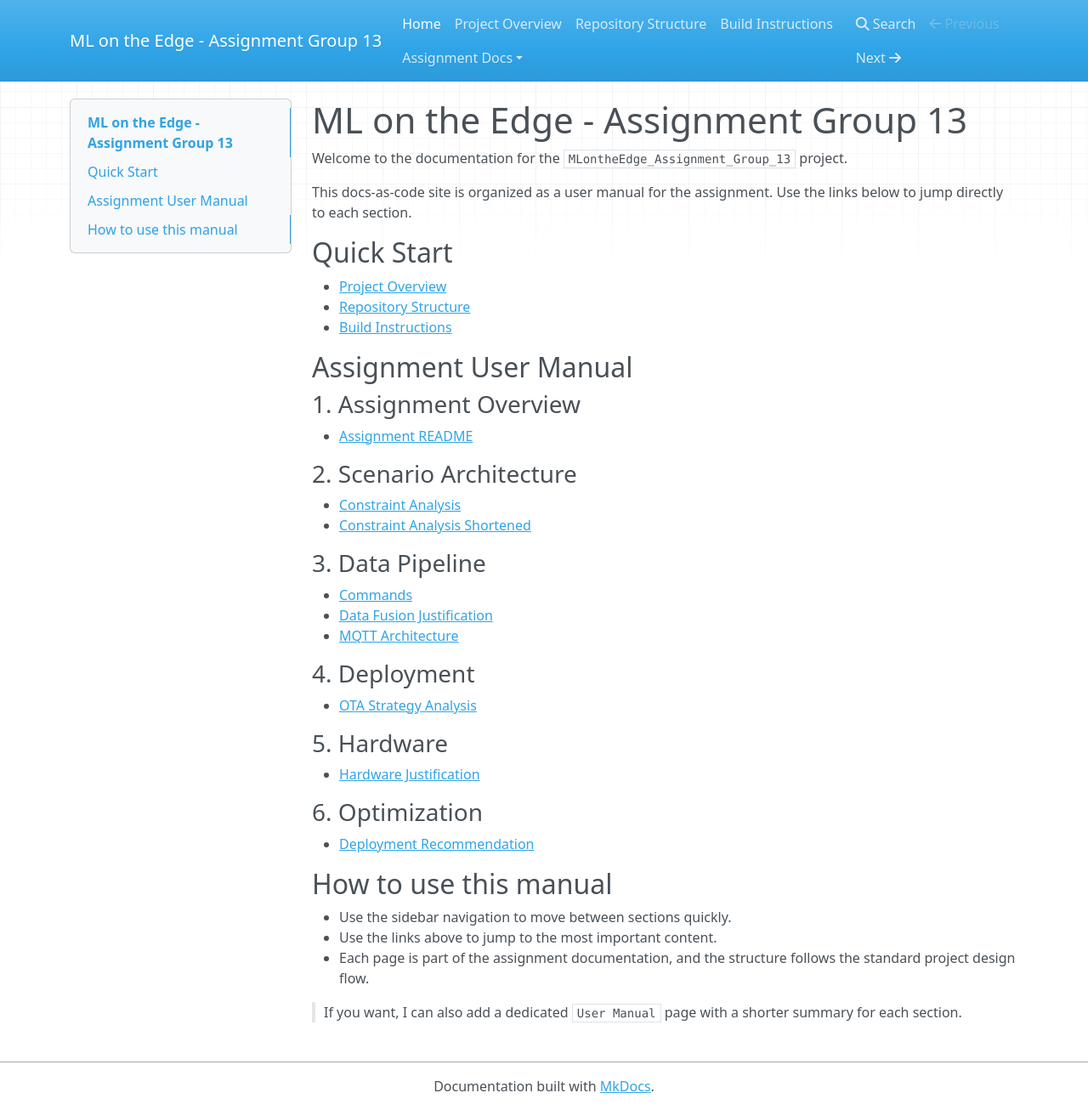
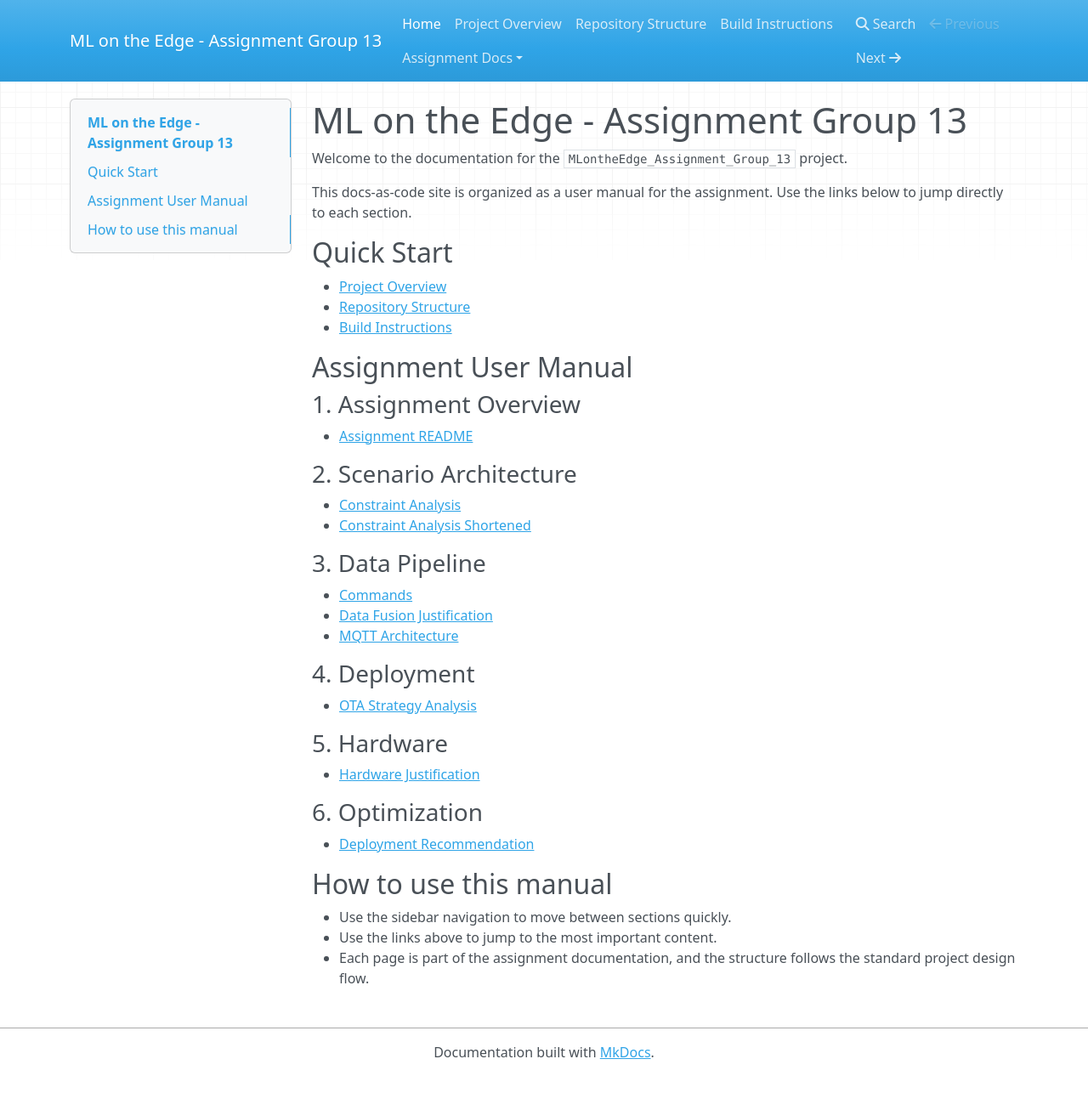
Before and after one commit to Srini235/LogiEdge, an MkDocs documentation site: the page built from docs/index.md, in a window 1280 px wide and 1306 px high. Shown: the whole window at 85% size. Built offline with MkDocs 1.6.1, drawn with Linux system fonts in a browser that asks for light colours; nearby versions of some CDN libraries.

Commit message:
comment changes

```diff
--- a/docs/index.md
+++ b/docs/index.md
@@ -38,5 +38,3 @@ This docs-as-code site is organized as a user manual for the assignment. Use the
 - Use the sidebar navigation to move between sections quickly.
 - Use the links above to jump to the most important content.
 - Each page is part of the assignment documentation, and the structure follows the standard project design flow.
-
-> If you want, I can also add a dedicated `User Manual` page with a shorter summary for each section.
```
